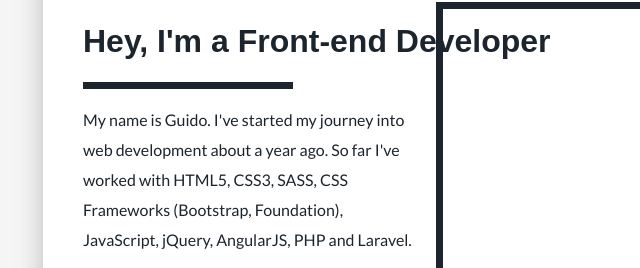
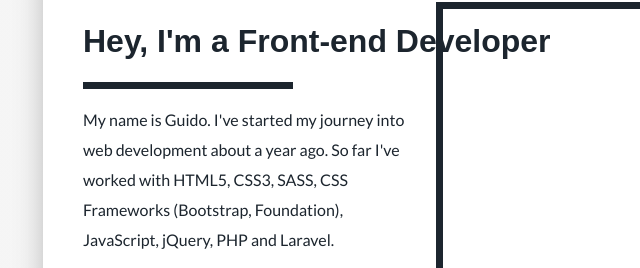
Before and after one commit to guidobakkes/guidobakkes.github.io, a plain HTML site: page index.html in a window 1280 px wide. Shown: the part 178-446 px from the top of the page, 227-867 px from the left. Drawn offline with nearby package versions, Linux system fonts and the light colour scheme.

Commit message:
Update index.html

```diff
--- a/index.html
+++ b/index.html
@@ -56,7 +56,7 @@
                         <div class="separator">
                         </div>
                         <p class="paragraph">
-                            My name is Guido. I've started my journey into web development about a year ago. So far I've worked with HTML5, CSS3, SASS, CSS Frameworks (Bootstrap, Foundation), JavaScript, jQuery, AngularJS, PHP and Laravel.
+                            My name is Guido. I've started my journey into web development about a year ago. So far I've worked with HTML5, CSS3, SASS, CSS Frameworks (Bootstrap, Foundation), JavaScript, jQuery, PHP and Laravel.
                         </p>
                         <p class="text-center ptm">
                             <a href="https://nl.linkedin.com/in/guidobakkes"
@@ -204,7 +204,6 @@
                             <li>SASS</li>
                             <li>JavaScript</li>
                             <li>jQuery</li>
-                            <li>AngularJS</li>
                             <li>PHP</li>
                             <li>Photoshop</li>
                         </ul>
```
